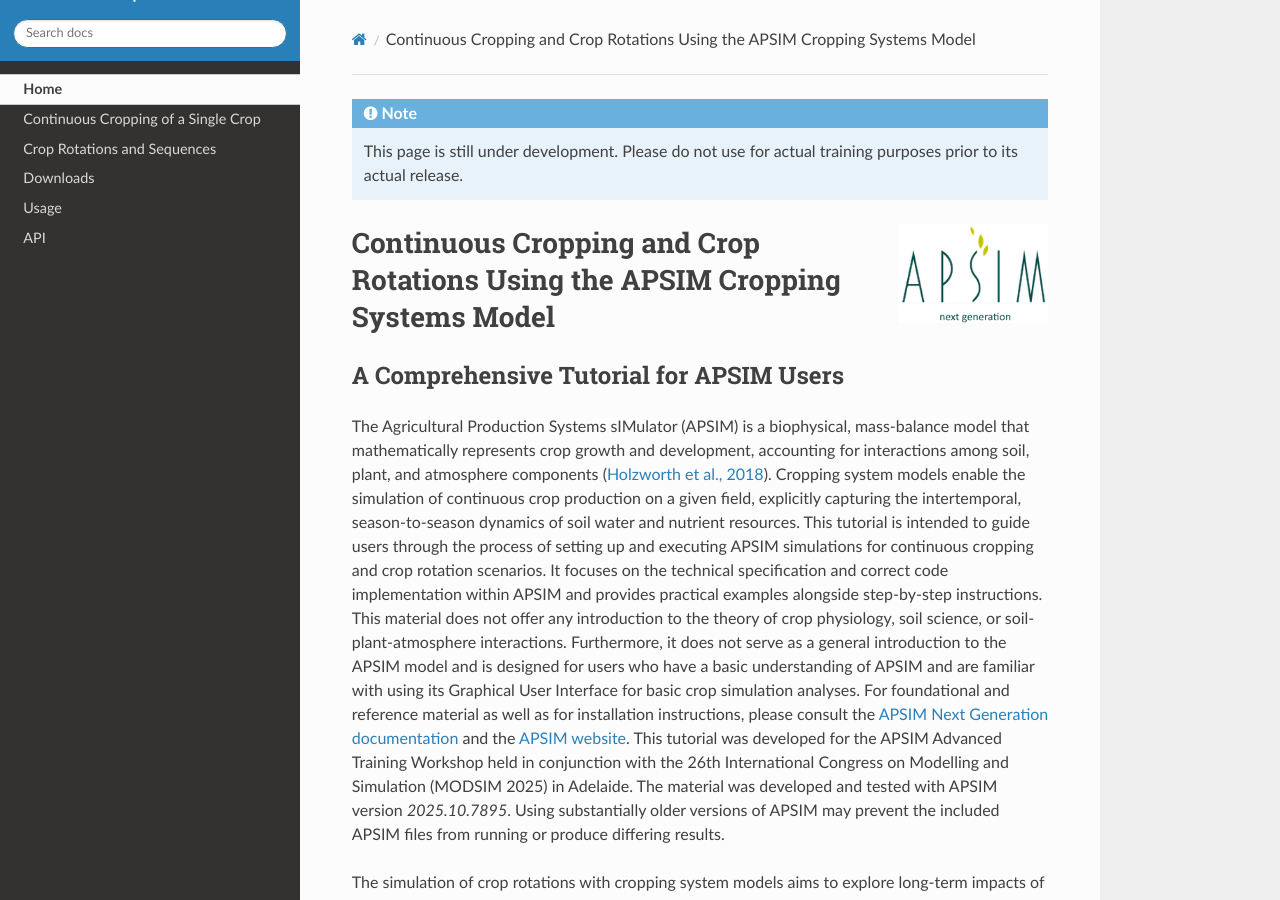
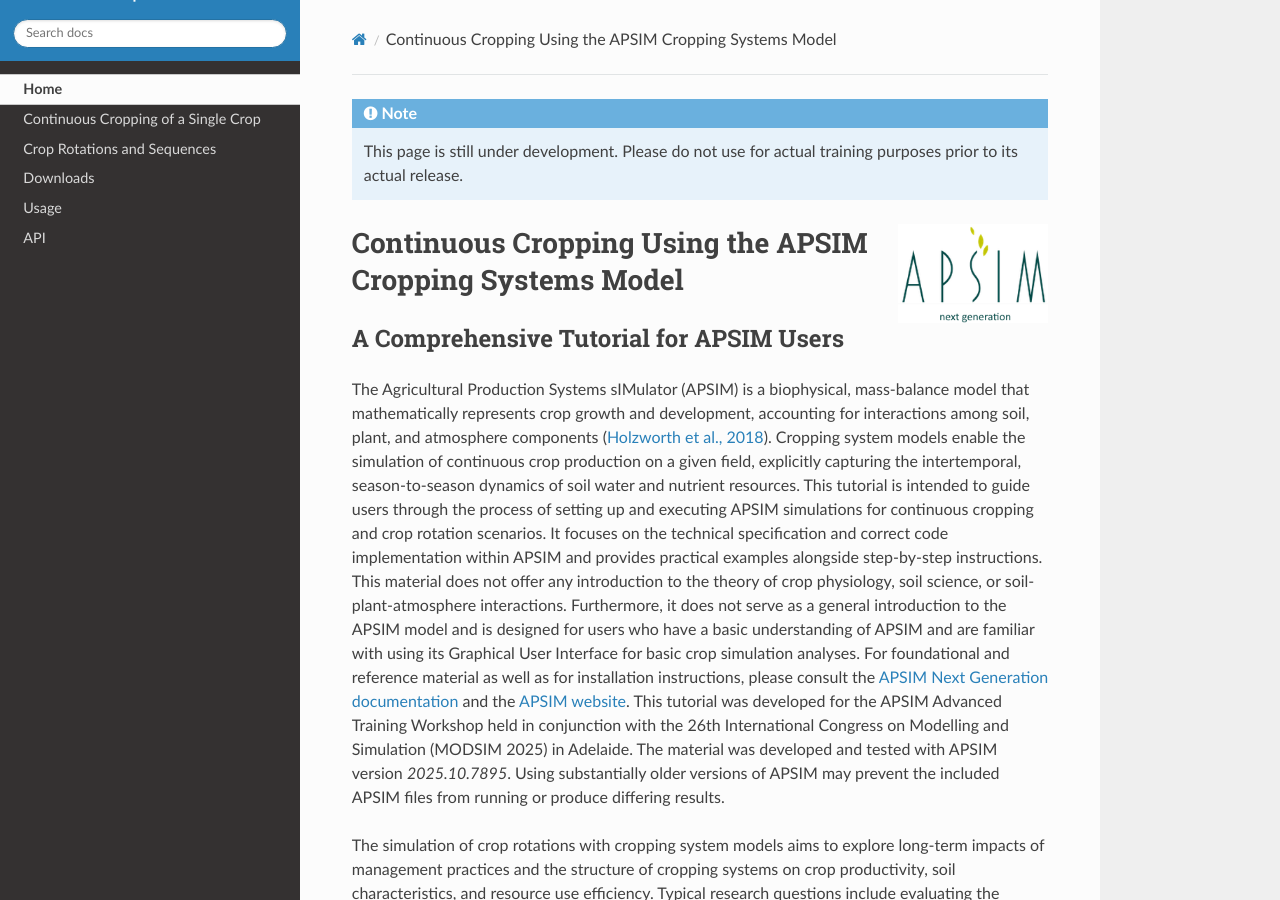
Before and after one commit to ugrewer/APSIM_RotationTraining, a Sphinx documentation site: the page built from docs/index.rst, in a window 1280 px wide and 900 px high. Built offline with Sphinx 7.4.7 and the Read the Docs theme 3.1.0, drawn with Linux system fonts in a browser that asks for light colours; some of the changed text lies outside the part shown.

Commit message:
updated text and headings

```diff
--- a/README.rst
+++ b/README.rst
@@ -3,7 +3,7 @@
    :align: right
    :width: 150px
 
-Continuous Cropping and Crop Rotations Using the APSIM Cropping Systems Model
+Continuous Cropping Using the APSIM Cropping Systems Model
 ===============================================
 
 A Comprehensive Tutorial for APSIM Users
--- a/docs/continuous cropping of a single crop.rst
+++ b/docs/continuous cropping of a single crop.rst
@@ -143,7 +143,7 @@
 
 
 
-Simulation Without State Carry-Over
+Simulation without State Carry-Over
 -------------------------------------
 Let us now compare the above results with a simulation that resets major *state variables* after each crop cycle.
 Specifically, soil water, soil nutrient, and surface organic matter pools will be reset every year.
```
Also changed, not shown: docs/crop rotations and sequences.rst (+13 -6 lines).
